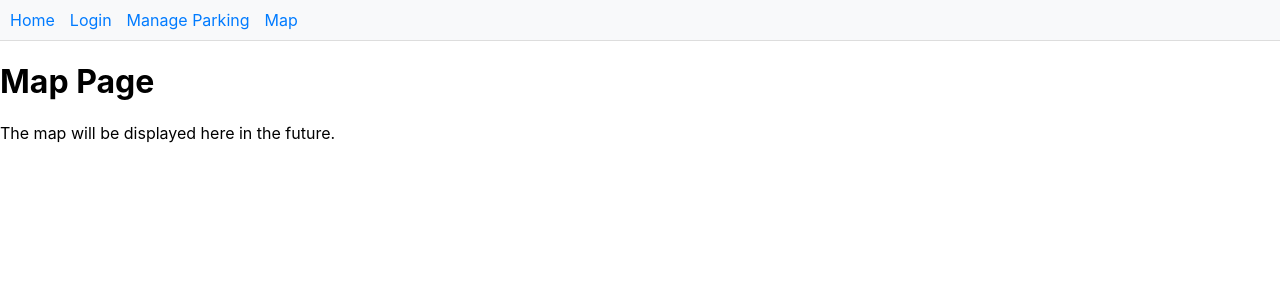
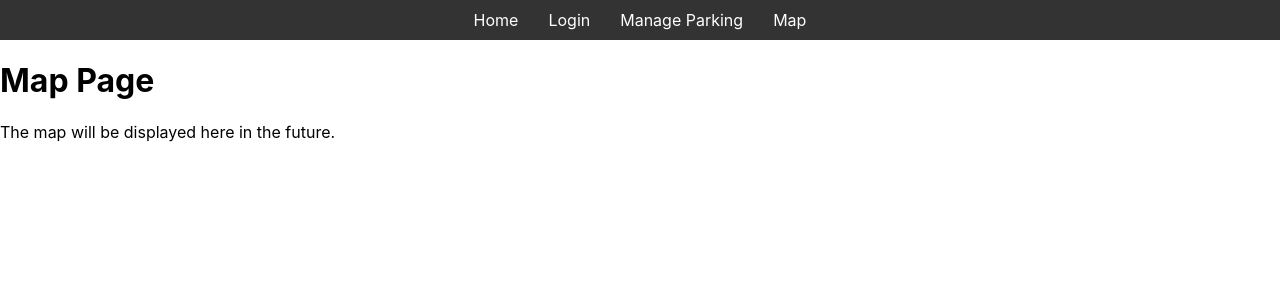
Before and after one commit to DLNCTTR/ParkIT, a React (Create React App) app in the folder frontend/: page /map in a window 1280 px wide. Shown: the top 300 px of the page. Built offline with nearby package versions, Linux system fonts and the light colour scheme.

Commit message:
API start

```diff
--- a/frontend/src/App.js
+++ b/frontend/src/App.js
@@ -1,25 +1,23 @@
+// src/App.js
 import React from "react";
 import { BrowserRouter as Router, Routes, Route } from "react-router-dom";
 import Navbar from "./components/Navbar";
 import HomePage from "./pages/HomePage";
 import LoginPage from "./pages/LoginPage";
-import ManageParkingPage from "./pages/ManageParkingPage"; // Updated import to match the detailed guide
+import ManageParkingPage from "./pages/ManageParkingPage";
 import MapPage from "./pages/MapPage";
-import NotFoundPage from "./pages/NotFoundPage"; // Import a new "Not Found" page
+import NotFoundPage from "./pages/NotFoundPage";
 
 const App = () => {
     return (
         <Router>
-            {/* Navigation bar for routing */}
             <Navbar />
-
-            {/* Define application routes */}
             <Routes>
-                <Route path="/" element={<HomePage />} /> {/* Home Page */}
-                <Route path="/manage" element={<ManageParkingPage />} /> {/* Manage Parking Page */}
-                <Route path="/login" element={<LoginPage />} /> {/* Login Page */}
-                <Route path="/map" element={<MapPage />} /> {/* Map Page */}
-                <Route path="*" element={<NotFoundPage />} /> {/* Fallback route for unmatched paths */}
+                <Route path="/" element={<HomePage />} />
+                <Route path="/login" element={<LoginPage />} />
+                <Route path="/manage" element={<ManageParkingPage />} />
+                <Route path="/map" element={<MapPage />} />
+                <Route path="*" element={<NotFoundPage />} />
             </Routes>
         </Router>
     );
--- /dev/null
+++ b/frontend/src/components/GoogleMapComponent.css
@@ -0,0 +1,17 @@
+/* src/components/GoogleMapComponent.css */
+html,
+body {
+    height: 100%;
+    margin: 0;
+    padding: 0;
+}
+
+.place-picker-container {
+    padding: 10px;
+}
+
+gmp-map {
+    height: 500px;
+    width: 100%;
+    display: block;
+}
--- a/frontend/src/components/Navbar.css
+++ b/frontend/src/components/Navbar.css
@@ -1,23 +1,29 @@
-/* frontend/src/components/Navbar.css */
+/* src/components/Navbar.css */
 .navbar {
-    background-color: #f8f9fa;
-    padding: 10px;
-    border-bottom: 1px solid #ddd;
+    background-color: #333;
+    padding: 10px 20px;
+    display: flex;
+    justify-content: center;
 }
 
-.navbar ul {
+.navbar-list {
     list-style: none;
     display: flex;
-    gap: 15px;
+    margin: 0;
     padding: 0;
-    margin: 0;
 }
 
-.navbar a {
-    text-decoration: none;
-    color: #007bff;
+.navbar-item {
+    margin: 0 15px;
 }
 
-.navbar a:hover {
-    text-decoration: underline;
+.navbar-link {
+    text-decoration: none;
+    color: white;
+    font-size: 16px;
+    transition: color 0.3s ease;
 }
+
+.navbar-link:hover {
+    color: #1e90ff;
+}
--- a/frontend/src/components/Navbar.js
+++ b/frontend/src/components/Navbar.js
@@ -1,16 +1,24 @@
-// frontend/src/components/Navbar.js
+// src/components/Navbar.js
 import React from "react";
 import { Link } from "react-router-dom";
-import "./Navbar.css"; // Import styles for the Navbar
+import "./Navbar.css";
 
 const Navbar = () => {
     return (
         <nav className="navbar">
-            <ul>
-                <li><Link to="/">Home</Link></li>
-                <li><Link to="/login">Login</Link></li>
-                <li><Link to="/manage">Manage Parking</Link></li>
-                <li><Link to="/map">Map</Link></li>
+            <ul className="navbar-list">
+                <li className="navbar-item">
+                    <Link to="/" className="navbar-link">Home</Link>
+                </li>
+                <li className="navbar-item">
+                    <Link to="/login" className="navbar-link">Login</Link>
+                </li>
+                <li className="navbar-item">
+                    <Link to="/manage" className="navbar-link">Manage Parking</Link>
+                </li>
+                <li className="navbar-item">
+                    <Link to="/map" className="navbar-link">Map</Link>
+                </li>
             </ul>
         </nav>
     );
--- /dev/null
+++ b/frontend/src/pages/NotFoundPage.jsx
@@ -0,0 +1,15 @@
+// src/pages/NotFoundPage.jsx
+import React from "react";
+import { Link } from "react-router-dom";
+
+const NotFoundPage = () => {
+    return (
+        <div style={{ textAlign: "center", marginTop: "50px" }}>
+            <h1>404 - Page Not Found</h1>
+            <p>The page you're looking for doesn't exist.</p>
+            <Link to="/">Go back to the homepage</Link>
+        </div>
+    );
+};
+
+export default NotFoundPage;
```
Also changed, not shown: frontend/src/components/GoogleMapComponent.jsx (added, +76 -0 lines), frontend/src/pages/MapPage.jsx (added, +36 -0 lines), 2 other files (tests, documents, lock files or other folders).
